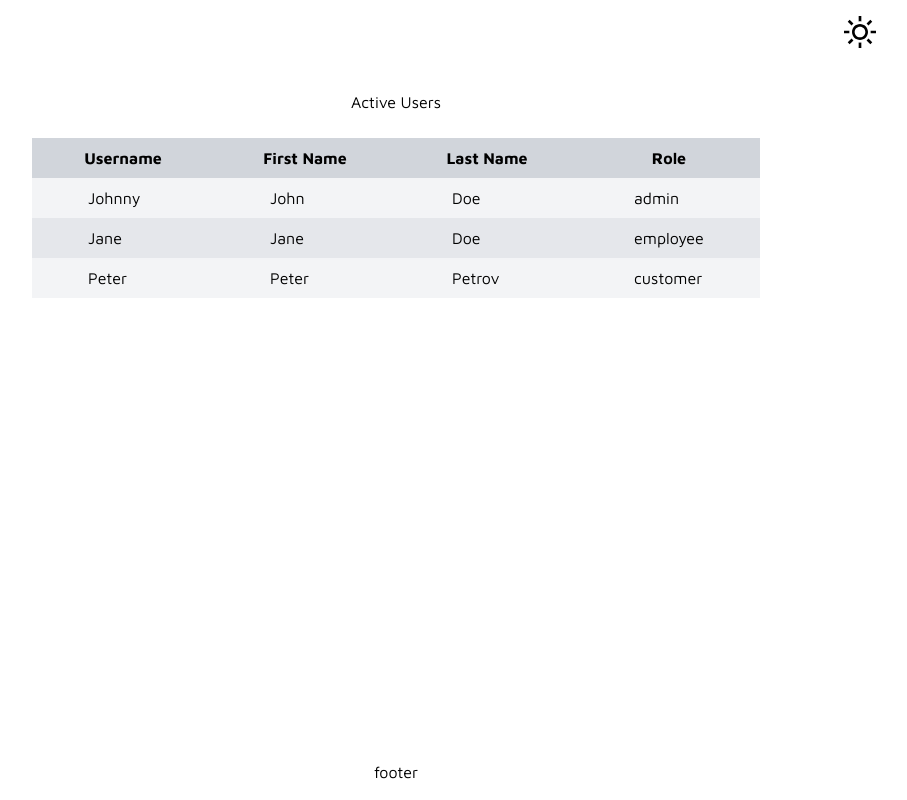
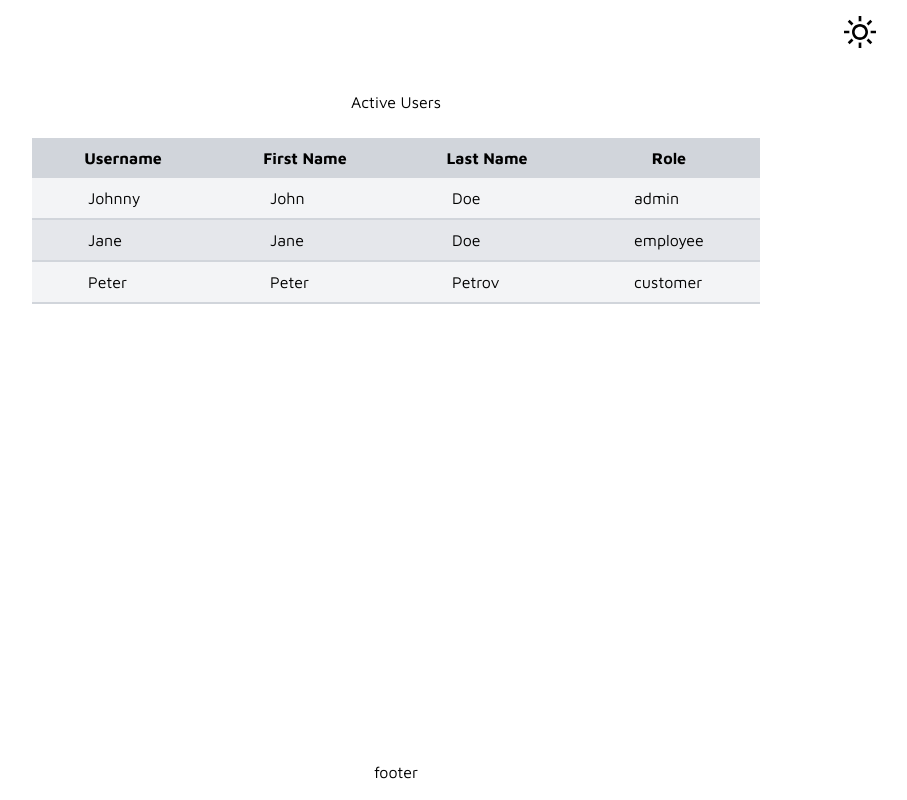
Before and after one commit to svetoslav0/time-management, a React (Vite) app in the folder Client/: page /users/active in a window 1280 px wide. Shown: the whole page, without its empty margins (244-1151 px from the left). Built offline with nearby package versions, Linux system fonts and the light colour scheme.

Commit message:
TMP-37: add basic styling on users dashboard

```diff
--- a/Client/src/components/ActiveUsersDashboard/ActiveUsersDashboard.tsx
+++ b/Client/src/components/ActiveUsersDashboard/ActiveUsersDashboard.tsx
@@ -61,7 +61,11 @@ export default function ActiveUsersDashboard() {
                         {activeUsers.map((user) => (
                             <tr
                                 key={user.username}
-                                className=' bg-gray-100 even:bg-gray-200 dark:bg-gray-800'
+                                className=' cursor-pointer border-b-2
+                                 border-gray-300
+                                  bg-gray-100 transition-colors
+                                   duration-300 ease-in-out even:bg-gray-200
+                                    hover:bg-white dark:border-gray-700 dark:bg-gray-800'
                                 onClick={() => {
                                     console.log(user.username);
                                 }}
```
